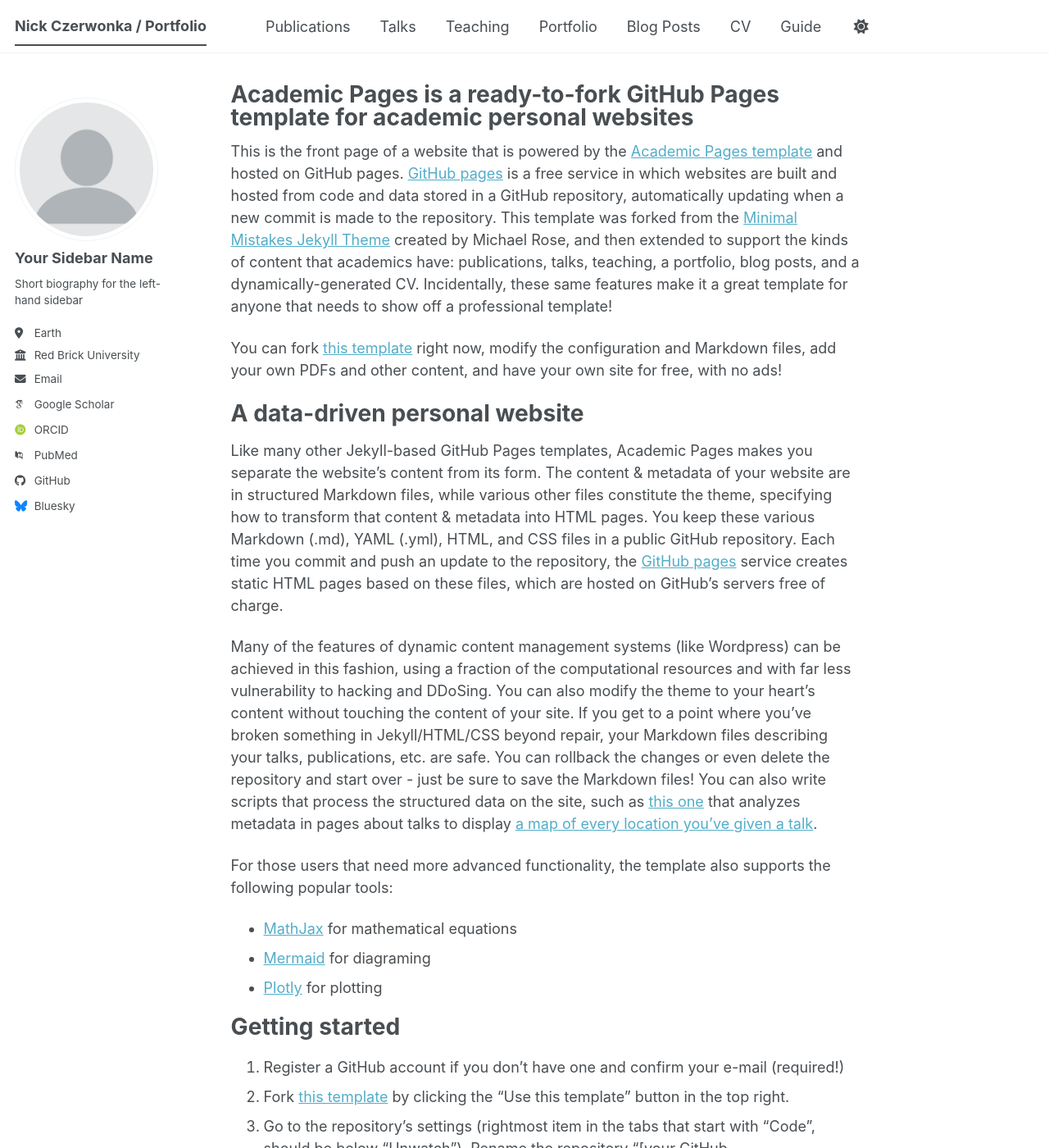
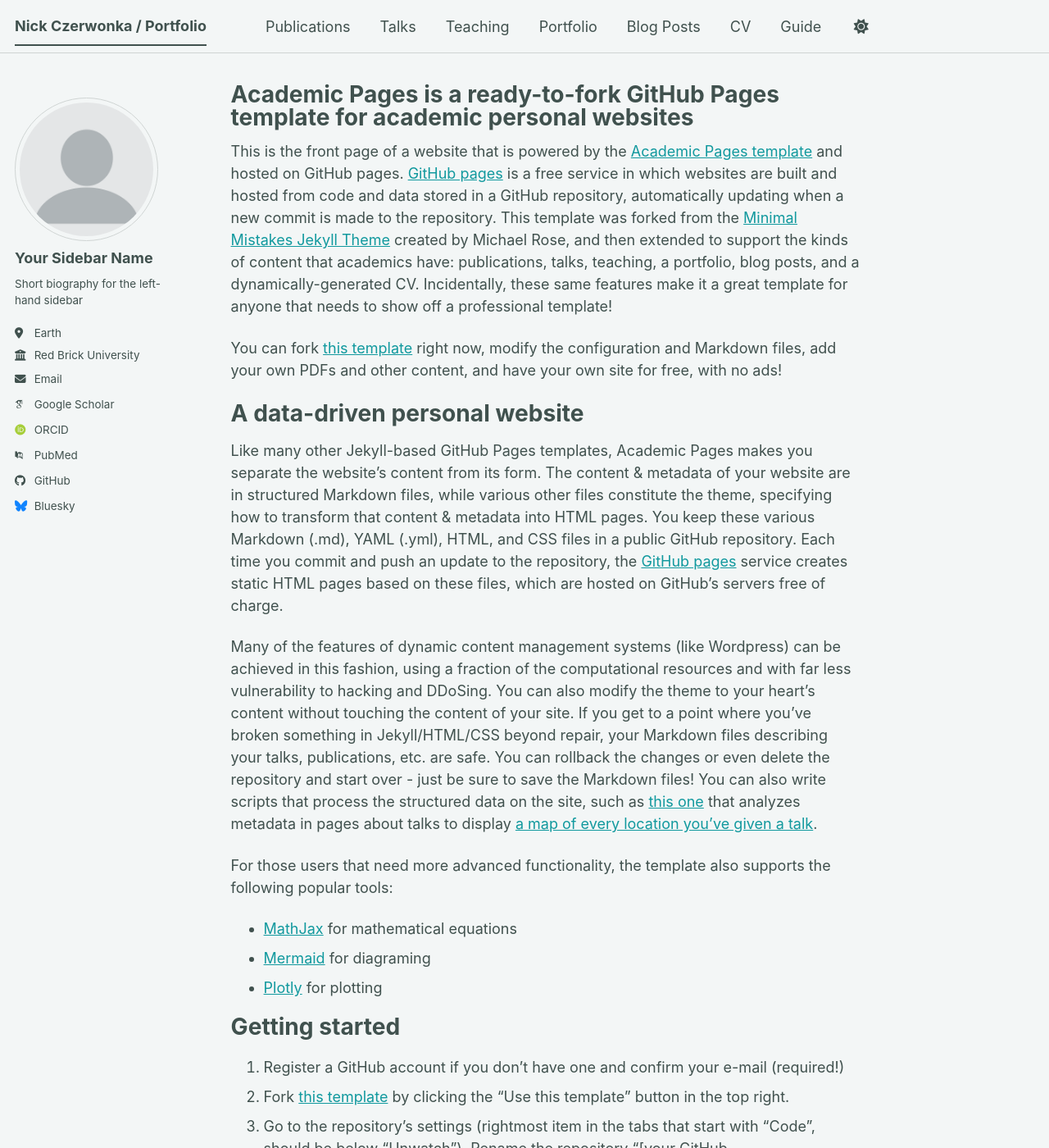
Before and after one commit to nczerwonka/portfolio, a Jekyll site: the page built from _pages/about.md, in a window 1280 px wide and 1400 px high. Shown: the whole window at 82% size. Built offline with Jekyll 4.4.1, drawn with Linux system fonts in a browser that asks for light colours; some web fonts are replaced; a script bundle is joined from its source files by our own code; library files that are not in the unit come from our copies.

Commit message:
Update _config.yml

```diff
--- a/_config.yml
+++ b/_config.yml
@@ -8,7 +8,7 @@
 
 # Basic Site Settings
 locale                   : "en-US"
-site_theme               : "default" # The available themes options are "default", "air", "sunrise", "mint", "dirt" and "contrast"
+site_theme               : "mint" # The available themes options are "default", "air", "sunrise", "mint", "dirt" and "contrast"
 title                    : "Nick Czerwonka / Portfolio"
 title_separator          : "-"
 name                     : &name "Nick Czerwonka"
```
